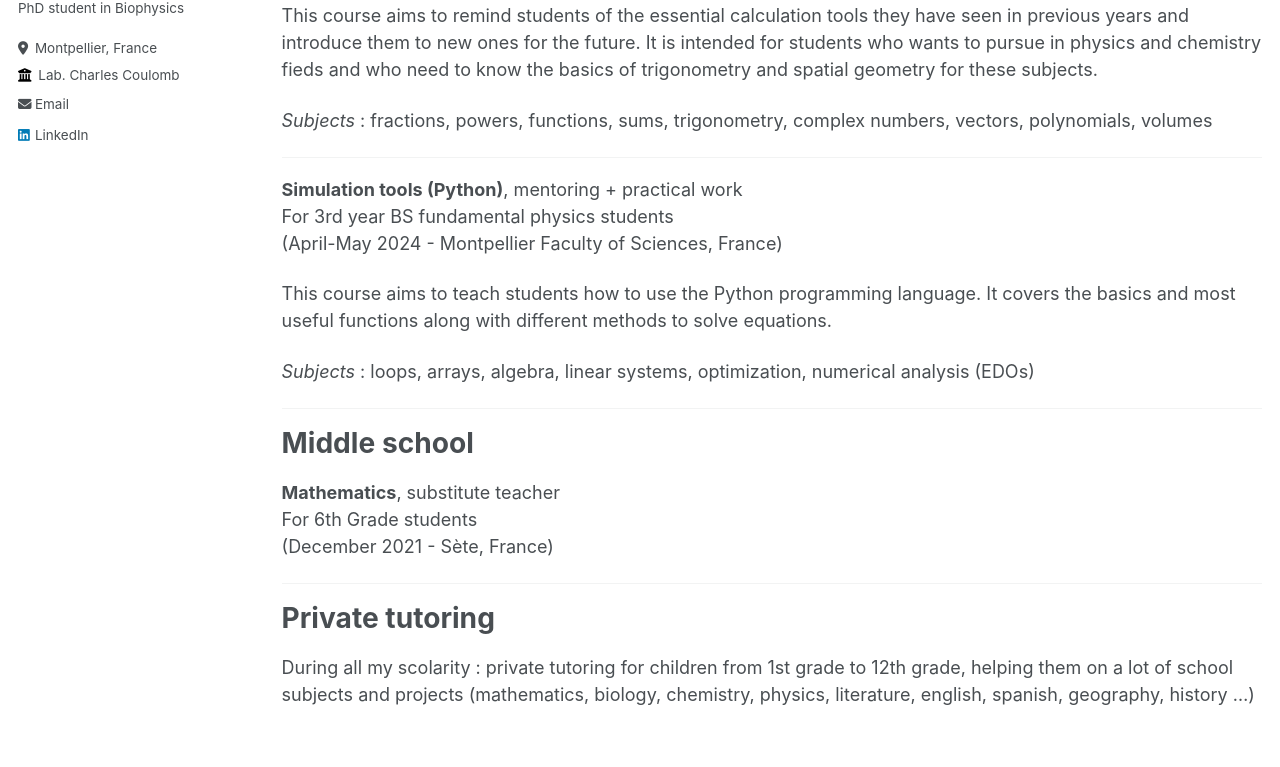
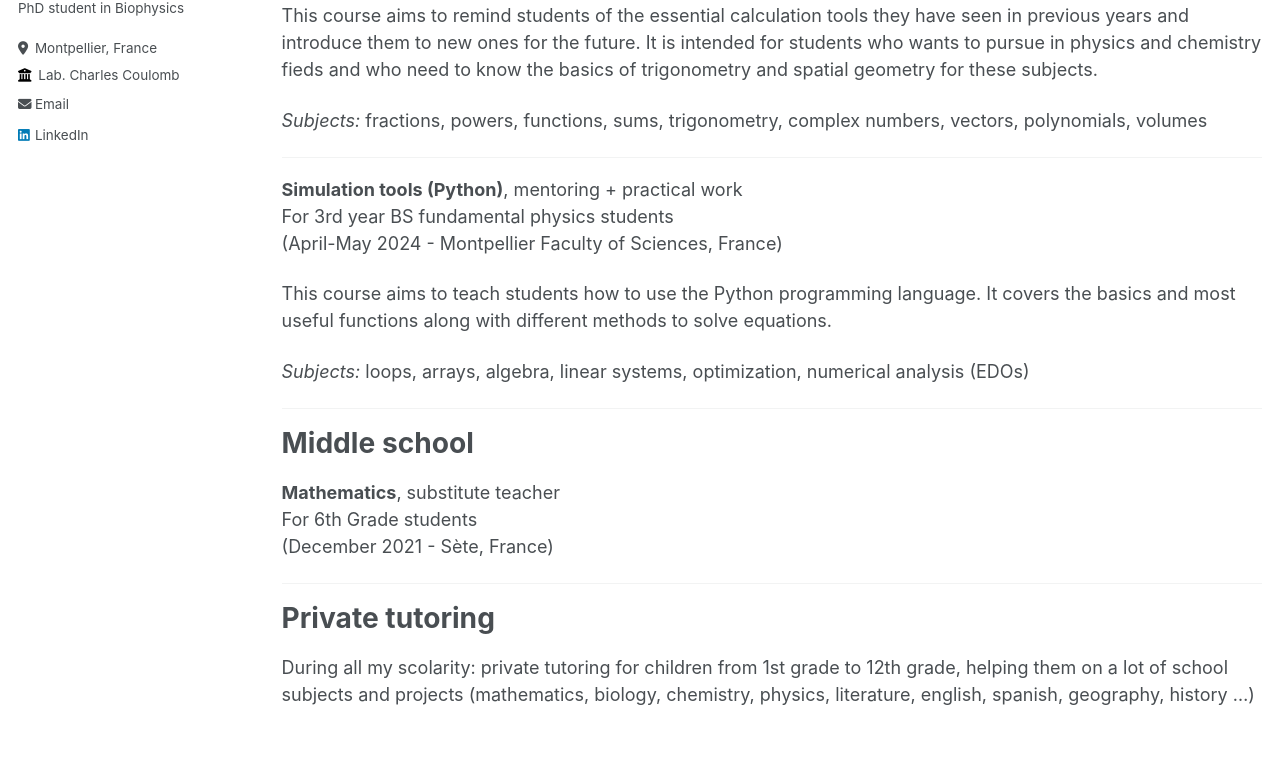
Before and after one commit to camillecelaries/camillecelaries.github.io, a Jekyll site: the page built from _pages/teaching.md, in a window 1280 px wide and 1400 px high. Shown: the part 305-1072 px from the top of the window. Built offline with Jekyll 4.4.1, drawn with Linux system fonts in a browser that asks for light colours.

```diff
--- a/_pages/teaching.md
+++ b/_pages/teaching.md
@@ -11,12 +11,12 @@ University
 ======
 
 <b>Calculus</b>, lectures + tutorials
-<br> For 1st year BS students specialized in physics, chemistry, engineering sciences and health
+<br>For 1st year BS students specialized in physics, chemistry, engineering sciences and health
 <br>(September 2024-to this day - Montpellier Faculty of Sciences, France)
 
 This course aims to remind students of the essential calculation tools they have seen in previous years and introduce them to new ones for the future. It is intended for students who wants to pursue in physics and chemistry fieds and who need to know the basics of trigonometry and spatial geometry for these subjects.
 
-<i>Subjects</i> : fractions, powers, functions, sums, trigonometry, complex numbers, vectors, polynomials, volumes
+<i>Subjects:</i> fractions, powers, functions, sums, trigonometry, complex numbers, vectors, polynomials, volumes
 
 ***
 
@@ -26,7 +26,7 @@ This course aims to remind students of the essential calculation tools they have
 
 This course aims to teach students how to use the Python programming language. It covers the basics and most useful functions along with different methods to solve equations.
 
-<i>Subjects</i> : loops, arrays, algebra, linear systems, optimization, numerical analysis (EDOs)
+<i>Subjects:</i> loops, arrays, algebra, linear systems, optimization, numerical analysis (EDOs)
 
 ***
 
@@ -42,4 +42,4 @@ Middle school
 Private tutoring
 ======
 
-During all my scolarity : private tutoring for children from 1st grade to 12th grade, helping them on a lot of school subjects and projects (mathematics, biology, chemistry, physics, literature, english, spanish, geography, history ...)
+During all my scolarity: private tutoring for children from 1st grade to 12th grade, helping them on a lot of school subjects and projects (mathematics, biology, chemistry, physics, literature, english, spanish, geography, history ...)
```
